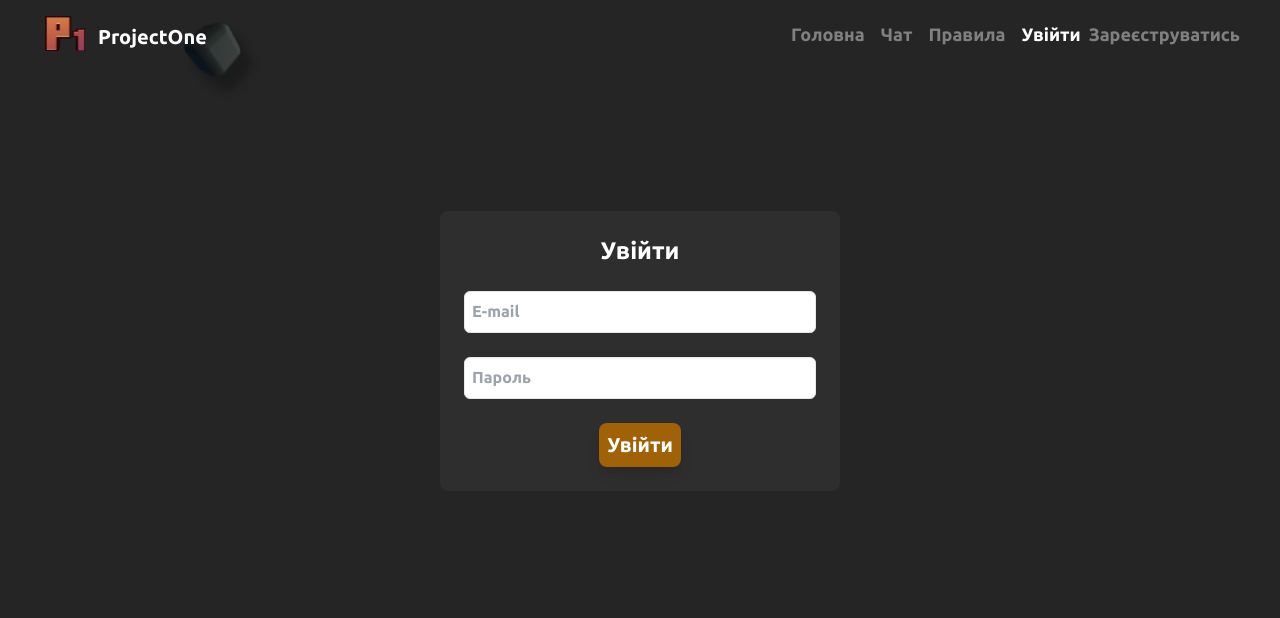
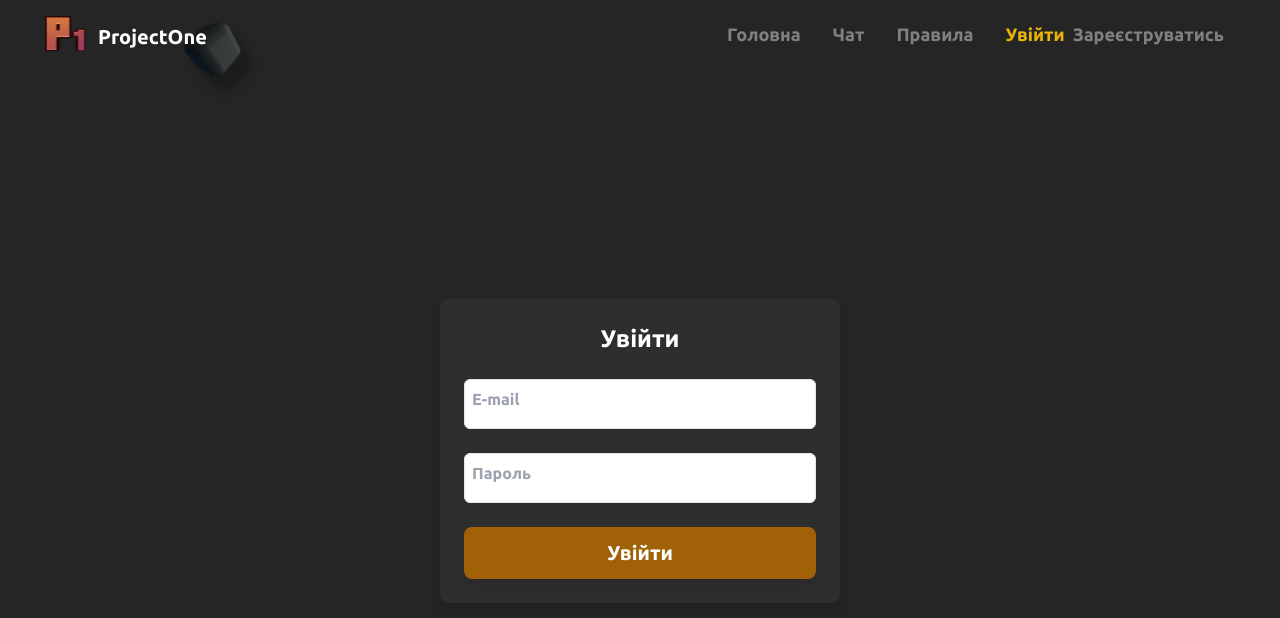
Before and after one commit to k-jdev/projectOne, a React (Vite) app: page /login in a window 1280 px wide. Shown: the top 618 px of the page. Built offline with nearby package versions, Linux system fonts and the light colour scheme.

Commit message:
modified:   src/components/Header/Header.jsx 	modified:   src/components/Navbar/MainNavbar.css 	modified:   src/components/Navbar/MainNavbar.jsx 	modified:   src/pages/Login.jsx 	modified:   src/pages/Register.jsx 	modified:   src/pages/Rules.jsx

```diff
--- a/src/components/Navbar/MainNavbar.css
+++ b/src/components/Navbar/MainNavbar.css
@@ -1,11 +1,21 @@
 .active {
-    color: white;
-  }
+  font-weight: bold;
+  color: rgb(234 179 8);
+}
 
 .inactive {
-    color: gray;
+  color: gray;
+}
+.inactive:hover {
+  color: rgb(167, 167, 167);
+  transition: 0.2s;
+}
+
+@media (min-width: 768px) {
+  .hidden {
+    display: none;
   }
-  .inactive:hover{
-    color: rgb(167, 167, 167);
-    transition: 0.2s;
+  .block {
+    display: flex;
   }
+}
--- a/src/components/Navbar/MainNavbar.jsx
+++ b/src/components/Navbar/MainNavbar.jsx
@@ -1,4 +1,4 @@
-import React, { useState } from "react";
+import React, { useState, useEffect } from "react";
 import { Link, useLocation } from "react-router-dom";
 import { useSelector, useDispatch } from "react-redux";
 import { logout } from "../../store/slices/authSlice";
@@ -10,7 +10,18 @@ function MainNavbar() {
   const location = useLocation();
   const dispatch = useDispatch();
   const [activeButton, setActiveButton] = useState(location.pathname);
+  const [menuOpen, setMenuOpen] = useState(false); // Стан для drop-down меню
   const { user } = useSelector((state) => state.auth);
+
+  useEffect(() => {
+    const handleResize = () => {
+      if (window.innerWidth > 768) {
+        setMenuOpen(false); // Закриваємо меню при переході до десктопного вигляду
+      }
+    };
+    window.addEventListener("resize", handleResize);
+    return () => window.removeEventListener("resize", handleResize);
+  }, []);
 
   const handleLogout = () => {
     dispatch(logout());
@@ -18,15 +29,15 @@ function MainNavbar() {
 
   const handleClick = (path) => {
     setActiveButton(path);
+    setMenuOpen(false); // Закриваємо меню після кліку на посилання
   };
 
   const userData = JSON.parse(localStorage.getItem("user"));
-  console.log(userData);
 
   return (
-    <div className="container mx-auto mt-4 flex items-center place-content-between ">
+    <div className="container mx-auto mt-4 flex items-center justify-between">
       <Link to="/">
-        <div className="flex items-end text-white text-xl animate-fadeIn relative">
+        <div className="flex items-end text-white text-xl relative">
           <img src={logo} alt="logo" />
           <div className="flex flex-col relative">
             <p className="hidden sm:block z-30 relative ml-2">ProjectOne</p>
@@ -34,26 +45,51 @@ function MainNavbar() {
           </div>
         </div>
       </Link>
-      <ul className="flex gap-4 text-lg ">
-        <Link className="" to="/" onClick={() => handleClick("/")}>
-          <li className={activeButton === "/" ? "active" : "inactive"}>
-            <p className=""></p>
+
+      {/* Кнопка для відкриття меню */}
+      <button
+        className="block md:hidden text-white "
+        onClick={() => setMenuOpen(!menuOpen)}
+      >
+        {menuOpen ? "✖" : "☰"}
+      </button>
+
+      {/* Меню навігації */}
+      <ul
+        className={`${
+          menuOpen ? "block" : "hidden"
+        } absolute md:static top-16 left-0 w-full md:w-auto md:flex bg-testdark-500 md:bg-transparent z-50 text-lg`}
+      >
+        <Link to="/" onClick={() => handleClick("/")}>
+          <li
+            className={`${
+              activeButton === "/" ? "active" : "inactive"
+            } px-4 py-2 md:py-0`}
+          >
             Головна
           </li>
         </Link>
         <Link to="/chat" onClick={() => handleClick("/chat")}>
-          <li className={activeButton === "/chat" ? "active" : "inactive"}>
+          <li
+            className={`${
+              activeButton === "/chat" ? "active" : "inactive"
+            } px-4 py-2 md:py-0`}
+          >
             Чат
           </li>
         </Link>
         <Link to="/rules" onClick={() => handleClick("/rules")}>
-          <li className={activeButton === "/rules" ? "active" : "inactive"}>
+          <li
+            className={`${
+              activeButton === "/rules" ? "active" : "inactive"
+            } px-4 py-2 md:py-0`}
+          >
             Правила
           </li>
         </Link>
 
         {user ? (
-          <div className="flex flex-col items-center">
+          <div className="flex flex-col items-center px-4 py-2 md:py-0">
             <span className="text-white mb-1">{userData.user.name}</span>
             <button
               className="bg-yellow-700 text-white py-1 px-3 rounded hover:scale-105 transition shadow-lg hover:shadow-yellow-500/50"
@@ -63,15 +99,21 @@ function MainNavbar() {
             </button>
           </div>
         ) : (
-          <div className="flex gap-2">
+          <div className="flex flex-col md:flex-row gap-2 px-4 py-2 md:py-0">
             <Link to="/login" onClick={() => handleClick("/login")}>
-              <li className={activeButton === "/login" ? "active" : "inactive"}>
+              <li
+                className={`${
+                  activeButton === "/login" ? "active" : "inactive"
+                }`}
+              >
                 Увійти
               </li>
             </Link>
             <Link to="/register" onClick={() => handleClick("/register")}>
               <li
-                className={activeButton === "/register" ? "active" : "inactive"}
+                className={`${
+                  activeButton === "/register" ? "active" : "inactive"
+                }`}
               >
                 Зареєструватись
               </li>
--- a/src/pages/Login.jsx
+++ b/src/pages/Login.jsx
@@ -37,14 +37,14 @@ function Login() {
   return (
     <>
       <MainNavbar />
-      <div>
+      <div className="flex justify-center items-center min-h-screen ">
         <form
-          className="mt-40 mx-auto text-white bg-testdark-500 w-1/3 p-6 rounded-lg animate-fadeIn text-center"
+          className="w-11/12 sm:w-2/3 md:w-1/3 text-white bg-testdark-500 p-6 rounded-lg animate-fadeIn text-center shadow-lg"
           onSubmit={handleLogin}
         >
           {user == null ? (
             <>
-              <h1 className="text-2xl mb-6">Увійти</h1>
+              <h1 className="text-xl md:text-2xl mb-6">Увійти</h1>
               <div className="relative mb-6">
                 <label
                   htmlFor="email"
@@ -58,7 +58,7 @@ function Login() {
                   E-mail
                 </label>
                 <input
-                  className="text-black w-full rounded-md p-2 border focus:border-yellow-500 outline-none"
+                  className="text-black w-full rounded-md p-3 border focus:border-yellow-500 outline-none"
                   type="email"
                   id="email"
                   value={email}
@@ -81,7 +81,7 @@ function Login() {
                   Пароль
                 </label>
                 <input
-                  className="text-black w-full rounded-md p-2 border focus:border-yellow-500 outline-none"
+                  className="text-black w-full rounded-md p-3 border focus:border-yellow-500 outline-none"
                   type="password"
                   id="password"
                   value={password}
@@ -93,7 +93,7 @@ function Login() {
               </div>
               <button
                 type="submit"
-                className="text-white text-xl bg-yellow-700 p-2 rounded-lg hover:scale-105 transition shadow-lg hover:shadow-yellow-500/50"
+                className="text-white text-lg md:text-xl bg-yellow-700 p-3 rounded-lg w-full hover:scale-105 transition shadow-lg hover:shadow-yellow-500/50"
                 disabled={isLoading}
               >
                 {isLoading ? "Вхід..." : "Увійти"}
--- a/src/pages/Register.jsx
+++ b/src/pages/Register.jsx
@@ -41,9 +41,9 @@ function Register() {
   return (
     <>
       <MainNavbar />
-      <div>
+      <div className="flex items-center justify-center min-h-screen">
         <form
-          className="mt-40 mx-auto text-white bg-testdark-500 w-1/3 p-6 rounded-lg animate-fadeIn text-center"
+          className="w-full max-w-md px-4 py-6 sm:w-1/2 lg:w-1/3 bg-testdark-500 text-white rounded-lg animate-fadeIn text-center"
           onSubmit={handleRegister}
         >
           {user == null ? (
@@ -120,7 +120,7 @@ function Register() {
               </div>
               <button
                 type="submit"
-                className="text-white text-xl bg-yellow-700 p-2 rounded-lg hover:scale-105 transition shadow-lg hover:shadow-yellow-500/50"
+                className="w-full text-white text-xl bg-yellow-700 p-2 rounded-lg hover:scale-105 transition shadow-lg hover:shadow-yellow-500/50"
                 disabled={isLoading}
               >
                 {isLoading ? "Реєстрація..." : "Зареєструватись"}
--- a/src/pages/Rules.jsx
+++ b/src/pages/Rules.jsx
@@ -8,24 +8,28 @@ function Rules() {
   return (
     <div>
       <MainNavbar />
-      <div className="flex mx-48">
-        <div className="mt-28 text-5xl text-white container mx-auto">
-          <h1 className="mb-8">Правила</h1>
-          <ul className="text-white text-xl bg-testdark-500 w-52 rounded-lg p-2">
+      <div className="flex flex-col md:flex-row items-center mx-4 md:mx-16 lg:mx-48 mt-10 md:mt-28">
+        <div className="text-white text-center md:text-left">
+          <h1 className="text-4xl md:text-5xl mb-6">Правила</h1>
+          <ul className="text-xl bg-testdark-500 rounded-lg p-4 space-y-4">
             <Link to="/chat_rules">
-              <li className=" hover:text-gray-400 duration-300">
+              <li className="hover:text-gray-400 duration-300">
                 • Правила чата
               </li>
             </Link>
             <Link to="/server_rules">
-              <li className=" hover:text-gray-400 duration-300">
+              <li className="hover:text-gray-400 duration-300">
                 • Правила сервера
               </li>
             </Link>
           </ul>
         </div>
-        <div>
-          <img className="mt-10 animate-wiggle" src={rulesImg} alt="" />
+        <div className="mt-6  md:mt-0 md:ml-10 lg:ml-24">
+          <img
+            className="w-64 md:w-80 lg:w-auto animate-wiggle"
+            src={rulesImg}
+            alt="Правила"
+          />
         </div>
       </div>
     </div>
```
Also changed, not shown: src/components/Header/Header.jsx (+16 -9 lines).
